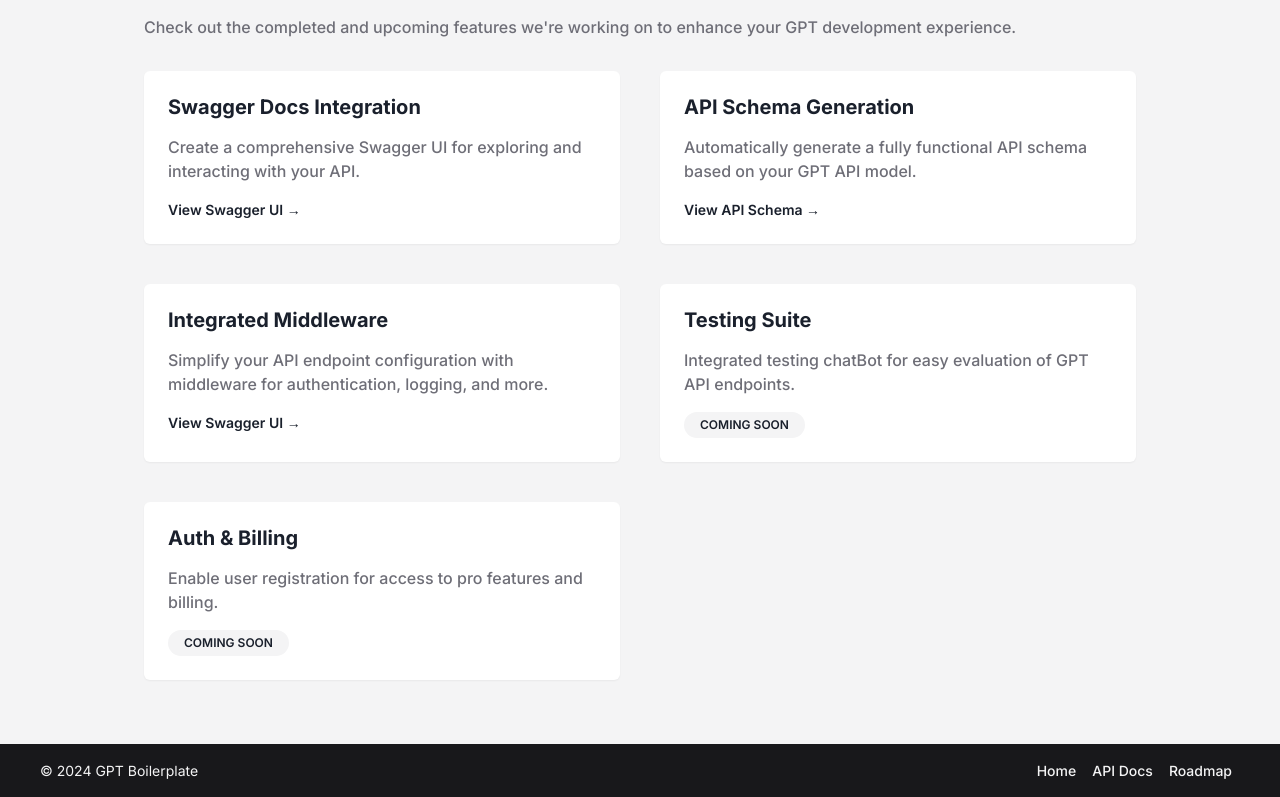
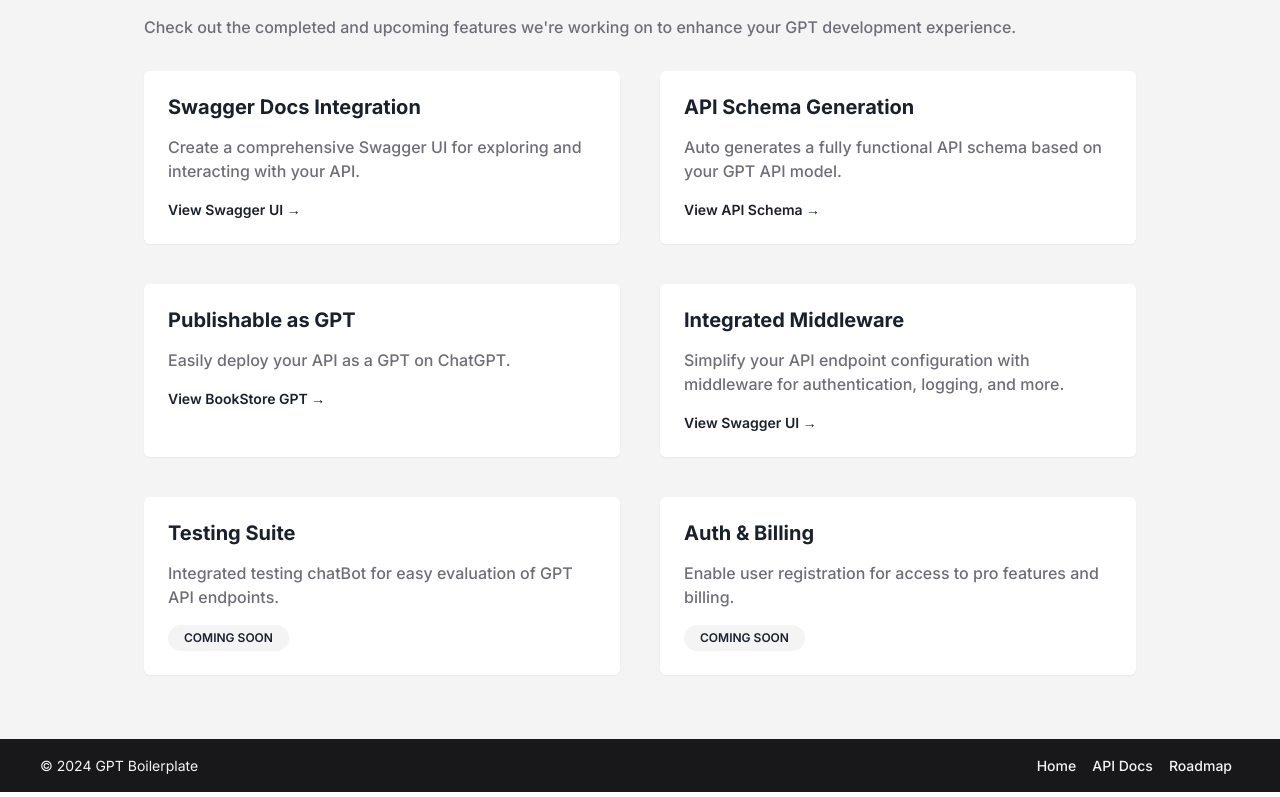
Before and after one commit to JohnVersus/nextjs-gpt-boilerplate, a Next.js app: page / in a window 1280 px wide. Shown: the part 807-1604 px from the top of the page. Built offline with nearby package versions, Linux system fonts and the light colour scheme.

Commit message:
chores and added a new feature field

```diff
--- a/app/components/Roadmap/Roadmap.tsx
+++ b/app/components/Roadmap/Roadmap.tsx
@@ -23,10 +23,18 @@ const items = [
   {
     title: "API Schema Generation",
     description:
-      "Automatically generate a fully functional API schema based on your GPT API model.",
+      "Auto generates a fully functional API schema based on your GPT API model.",
     linkText: "View API Schema",
     linkHref: "/api/swagger",
     status: "",
+  },
+  {
+    title: "Publishable as GPT",
+    description: "Easily deploy your API as a GPT on ChatGPT.",
+    linkText: "View BookStore GPT",
+    linkHref: "http://****",
+    status: "",
+    isExternal: true,
   },
   {
     title: "Integrated Middleware",
@@ -88,6 +96,19 @@ const Roadmap = () => {
                     {item.status}
                   </Text>
                 </Badge>
+              ) : item.isExternal ? (
+                <Link href={item.linkHref} isExternal>
+                  <Text
+                    fontWeight="semiBold"
+                    fontSize={"sm"}
+                    _hover={{
+                      textDecoration: "underline",
+                      textUnderlineOffset: "6px",
+                    }}
+                  >
+                    {item.linkText} &rarr;
+                  </Text>
+                </Link>
               ) : (
                 <NextLink href={item.linkHref || ""}>
                   <Text
```
